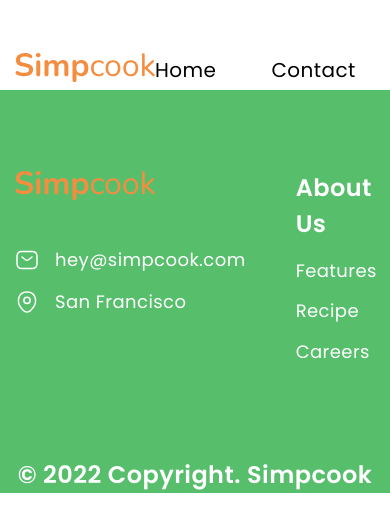
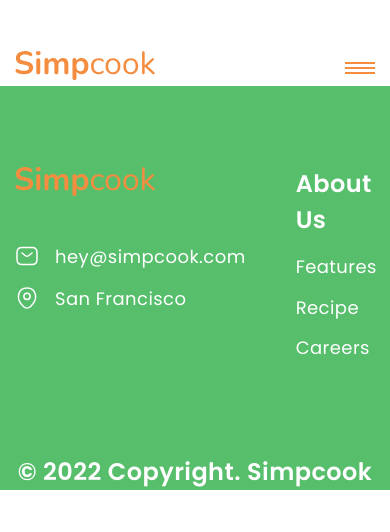
Before and after one commit to elitmor/simpcook, a website: page src/views/pages/page.html in a window 390 px wide. Shown: the top 532 px of the page. Drawn offline with nearby package versions, Linux system fonts and the light colour scheme; files that its build step writes are made by us from their sources; files whose address does not match are found by name; a web font is replaced by a local one.

Commit message:
Added burger

```diff
--- a/src/blocks/modules/header/header.html
+++ b/src/blocks/modules/header/header.html
@@ -1,7 +1,14 @@
 <header class="header">
   <div class="header__container">
     <div class="header__inner">
-      <a href="#" class="header__logo logo"><img src="../../../img/logo.svg" alt="Simpcook logo"></a>
+      <a href="#" class="header__logo logo"><img src="img/logo.svg" alt="Simpcook logo"></a>
+
+      <button class="burger header__burger">
+        <span></span>
+        <span></span>
+        <span></span>
+      </button>
+
       <nav class=" header__nav nav">
         <ul class="nav__list">
           <li class="nav__item"><a href="#" class="nav__link">Home</a></li>
--- a/src/blocks/modules/header/header.scss
+++ b/src/blocks/modules/header/header.scss
@@ -5,13 +5,39 @@
   margin-top: 50px;
 }
 
+.header__logo {
+  margin-right: 15px;
+}
+
+.header__nav {
+  @include sm {
+    background: $white;
+    opacity: .9;
+  }
+}
+
 .nav__list {
   display: flex;
+
+  @include sm {
+    display: block;
+    width: 100%;
+    text-align: center;
+  }
 }
 
 .nav__item {
   &:not(:last-child) {
     margin-right: 55px;
+
+    @include md {
+      margin-right: 25px;
+    }
+
+    @include sm {
+      margin-right: 0;
+      margin-bottom: 30px;
+    }
   }
 }
 
@@ -31,6 +57,11 @@
   -webkit-background-clip: text;
   -webkit-text-fill-color: transparent;
   transition: all 0.3s ease-in-out;
+
+  @include sm {
+    width: 100%;
+    font-size: 32px;
+  }
 
   &::before {
     content: '';
@@ -52,3 +83,70 @@
     }
   }
 }
+
+// ___
+
+.header__burger {
+  position: relative;
+  z-index: 10;
+  display: none;
+  width: 30px;
+  height: 30px;
+  overflow: hidden;
+  border: none;
+  background: transparent;
+
+  @include sm {
+    display: block;
+  }
+
+  span {
+    position: absolute;
+    top: 50%;
+    left: 50%;
+    width: 30px;
+    height: 2px;
+    background-color: $orange;
+    transform: translate(-50%, -50%);
+    transition: all .6s;
+  }
+}
+
+.header__nav {
+  @include sm {
+    position: absolute;
+    top: 80px;
+    left: 0;
+    width: 100%;
+    height: 100%;
+    padding: 20px;
+    transform: translateX(-100%);
+    transition: transform .3s;
+  }
+}
+
+.header__burger span:nth-of-type(2) {
+  top: calc(50% - 5px);
+}
+
+.header__burger span:nth-of-type(3) {
+  top: calc(50% + 5px);
+}
+
+.header__nav.active {
+  transform: translateX(0);
+}
+
+.header__burger.active span:first-of-type {
+  transform: translateX(100%);
+}
+
+.header__burger.active span:nth-of-type(2) {
+  top: 50%;
+  transform: translate(-50%, -50%) rotate(45deg);
+}
+
+.header__burger.active span:nth-of-type(3) {
+  top: 50%;
+  transform: translate(-50%, -50%) rotate(-45deg);
+}
--- a/src/styles/helpers/_mixins.scss
+++ b/src/styles/helpers/_mixins.scss
@@ -12,3 +12,33 @@
   font-weight: 600;
   font-family: "Poppins", sans-serif;
 }
+
+@mixin sm {
+  @media (max-width: 576px) {
+    @content;
+  }
+}
+
+@mixin md {
+  @media (max-width: 768px) {
+    @content;
+  }
+}
+
+@mixin lg {
+  @media (max-width: 992px) {
+    @content;
+  }
+}
+
+@mixin xl {
+  @media (max-width: 1200px) {
+    @content;
+  }
+}
+
+@mixin xxl {
+  @media (max-width: 1440px) {
+    @content;
+  }
+}
```
Also changed, not shown: src/blocks/modules/header/header.js (+7 -0 lines), src/views/index.html (+3 -3 lines).
